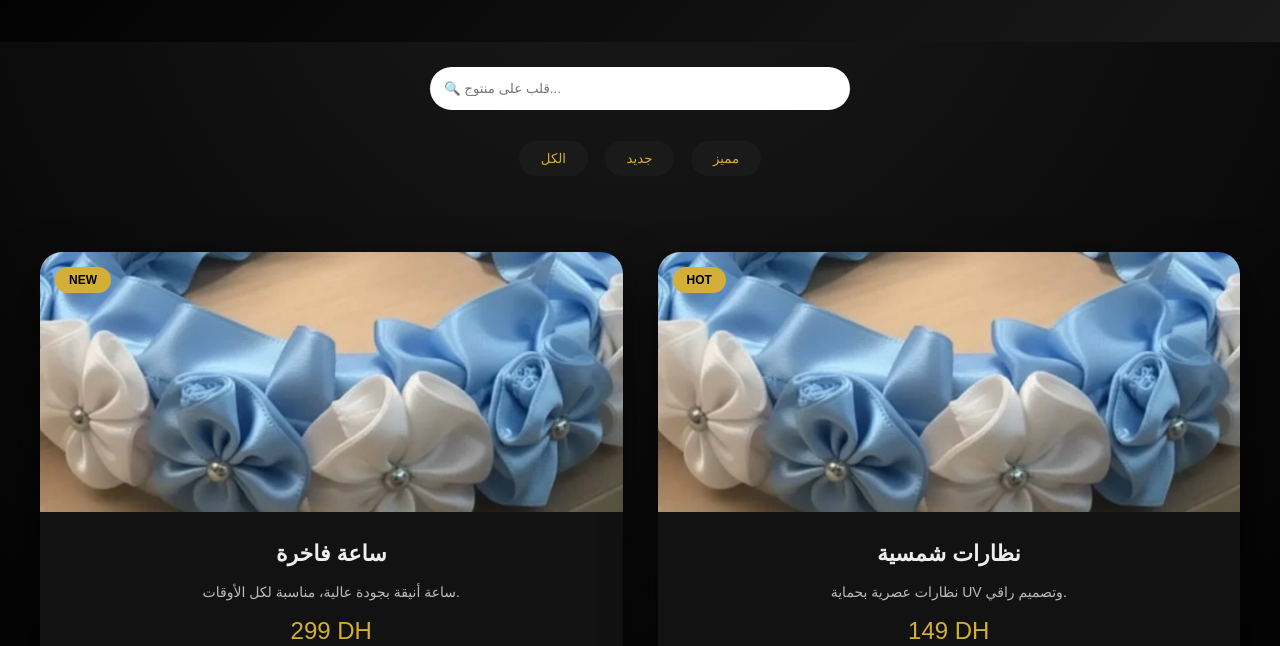
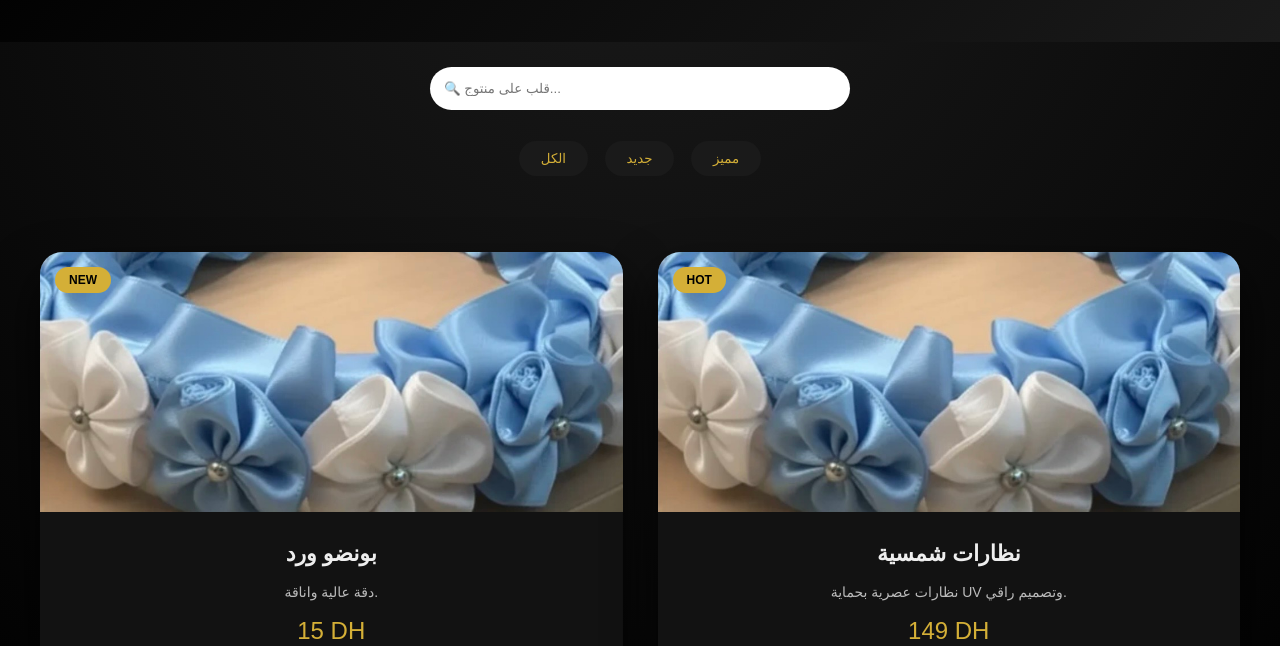
Before and after one commit to arrabisimo5-dot/ghazolastore, a plain HTML site: page index.html in a window 1280 px wide. Shown: the part 125-771 px from the top of the page. Drawn offline with Linux system fonts and the light colour scheme.

Commit message:
Update index.html

```diff
--- a/index.html
+++ b/index.html
@@ -34,13 +34,13 @@
     <span class="badge">NEW</span>
     <img src="IMG_7707.jpeg">
     <div class="product-info">
-      <h3>ساعة فاخرة</h3>
+      <h3>بونضو ورد </h3>
       <p class="description">
-        ساعة أنيقة بجودة عالية، مناسبة لكل الأوقات.
+        دقة عالية واناقة.
       </p>
-      <div class="price">299 DH</div>
+      <div class="price">15 DH</div>
       <a class="buy-btn"
-         href="https://wa.me/212600000000?text=بغيت ساعة فاخرة"
+         href="https://wa.me/212641264611?text=بغيت ساعة فاخرة"
          target="_blank">
          طلب عبر واتساب
       </a>
```
